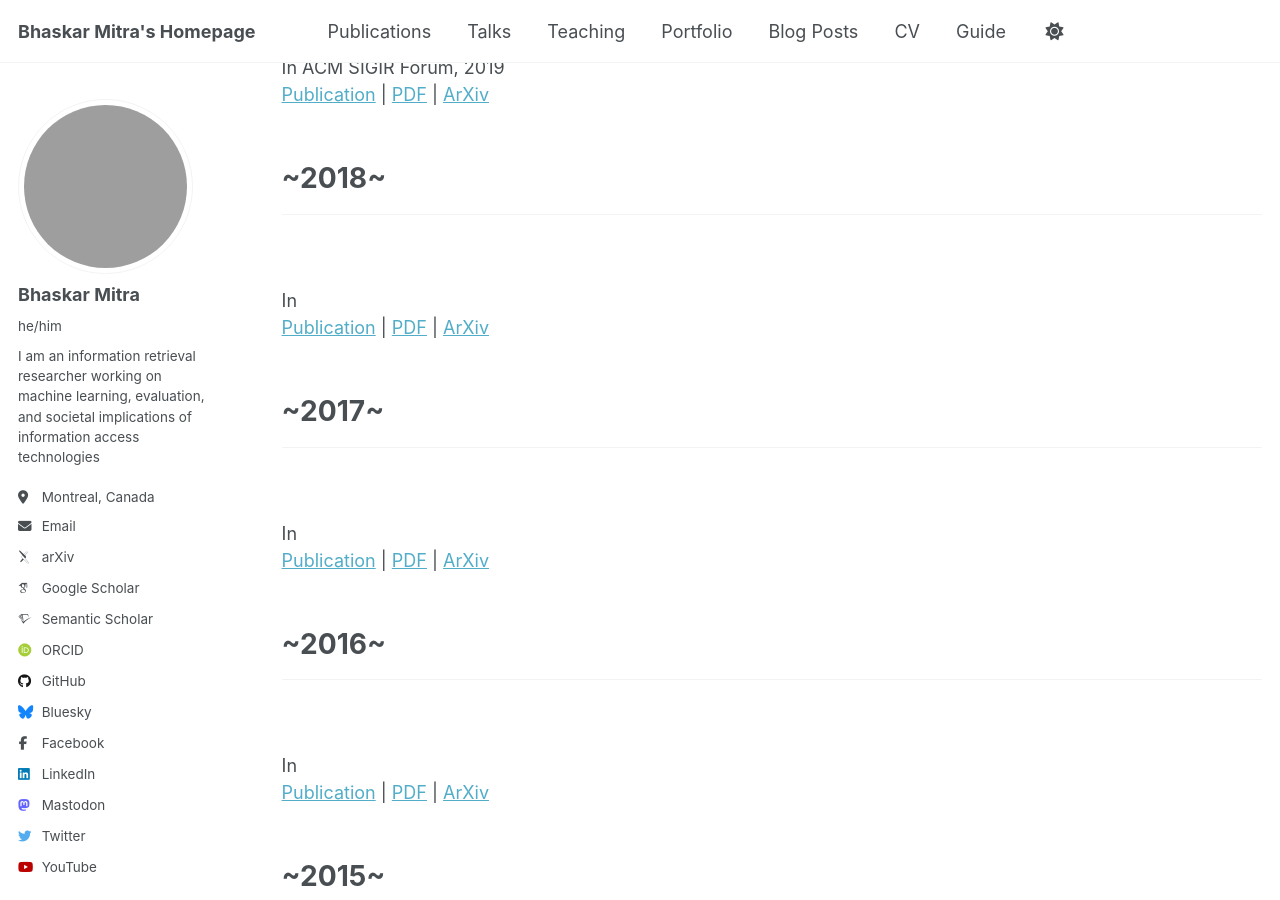
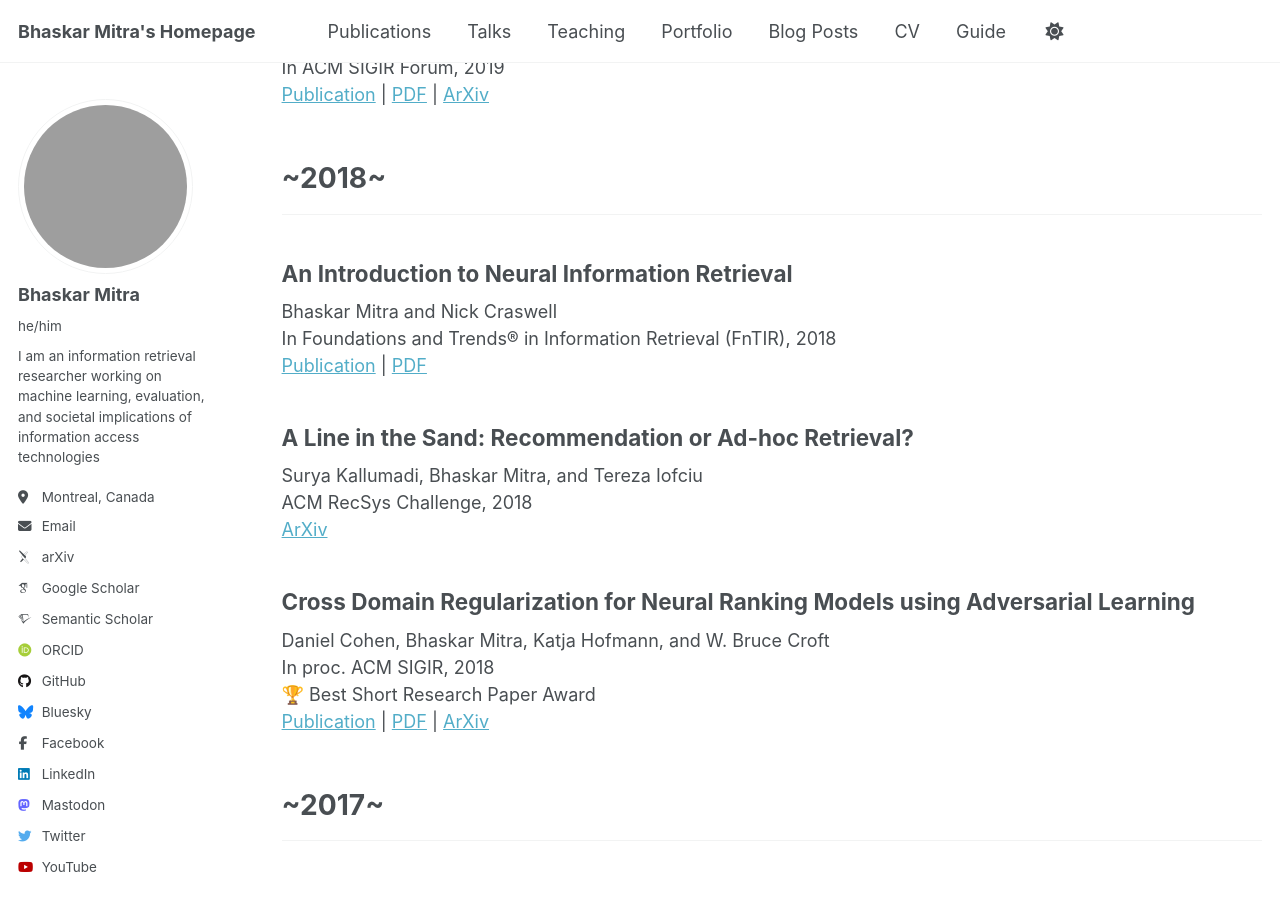
Before and after one commit to bhaskar-mitra/bhaskar-mitra.github.io, a Jekyll site: the page built from _pages/publications.html, in a window 1280 px wide and 900 px high, scrolled down 13169 px. Built offline with Jekyll 4.4.1, drawn with Linux system fonts in a browser that asks for light colours; some web fonts are replaced; grey boxes are pictures that could not be loaded.

Commit message:
Update publications.html

```diff
--- a/_pages/publications.html
+++ b/_pages/publications.html
@@ -478,10 +478,23 @@ author_profile: true
 <hr />
 <div class="list__item">
   <article class="archive__item" itemscope itemtype="http://schema.org/CreativeWork">
-    <h2></h2>
-    <br/>
-    In <br/>
-    <a href="">Publication</a> | <a href="../files/">PDF</a> | <a href="">ArXiv</a>
+    <h2>An Introduction to Neural Information Retrieval</h2>
+    Bhaskar Mitra and Nick Craswell<br/>
+    In Foundations and Trends® in Information Retrieval (FnTIR), 2018<br/>
+    <a href="https://www.nowpublishers.com/article/Details/INR-061">Publication</a> | <a href="../files/fntir2018-neuralir-mitra.pdf">PDF</a>
+  </article>
+  <article class="archive__item" itemscope itemtype="http://schema.org/CreativeWork">
+    <h2>A Line in the Sand: Recommendation or Ad-hoc Retrieval?</h2>
+    Surya Kallumadi, Bhaskar Mitra, and Tereza Iofciu<br/>
+    ACM RecSys Challenge, 2018<br/>
+    <a href="https://arxiv.org/abs/1807.08061">ArXiv</a>
+  </article>
+  <article class="archive__item" itemscope itemtype="http://schema.org/CreativeWork">
+    <h2>Cross Domain Regularization for Neural Ranking Models using Adversarial Learning</h2>
+    Daniel Cohen, Bhaskar Mitra, Katja Hofmann, and W. Bruce Croft<br/>
+    In proc. ACM SIGIR, 2018<br/>
+    🏆 Best Short Research Paper Award<br/>
+    <a href="https://dl.acm.org/doi/10.1145/3209978.3210141">Publication</a> | <a href="../files/3209978.3210141.pdf">PDF</a> | <a href="https://arxiv.org/abs/1805.03403">ArXiv</a>
   </article>
 </div>
 
```
